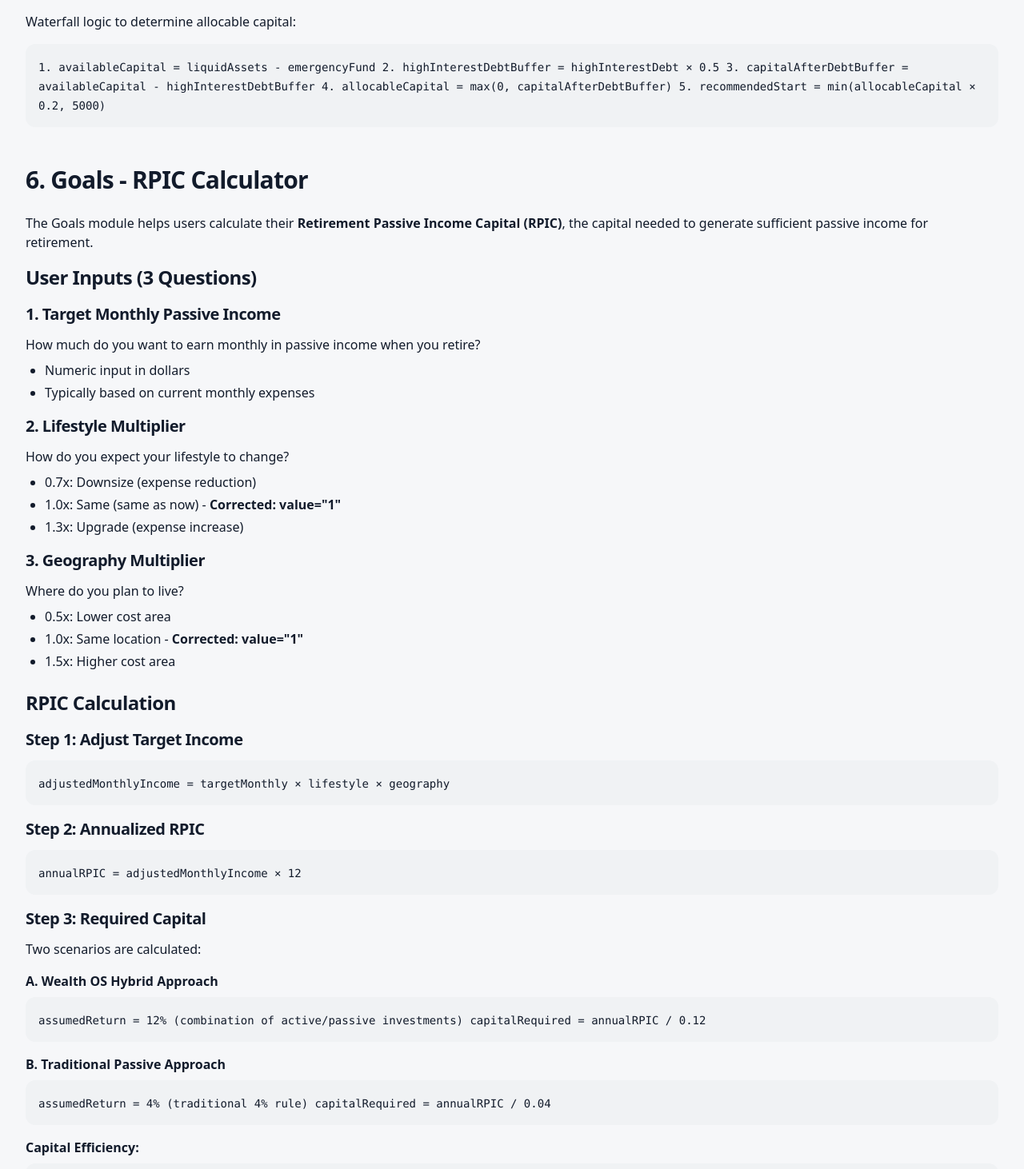
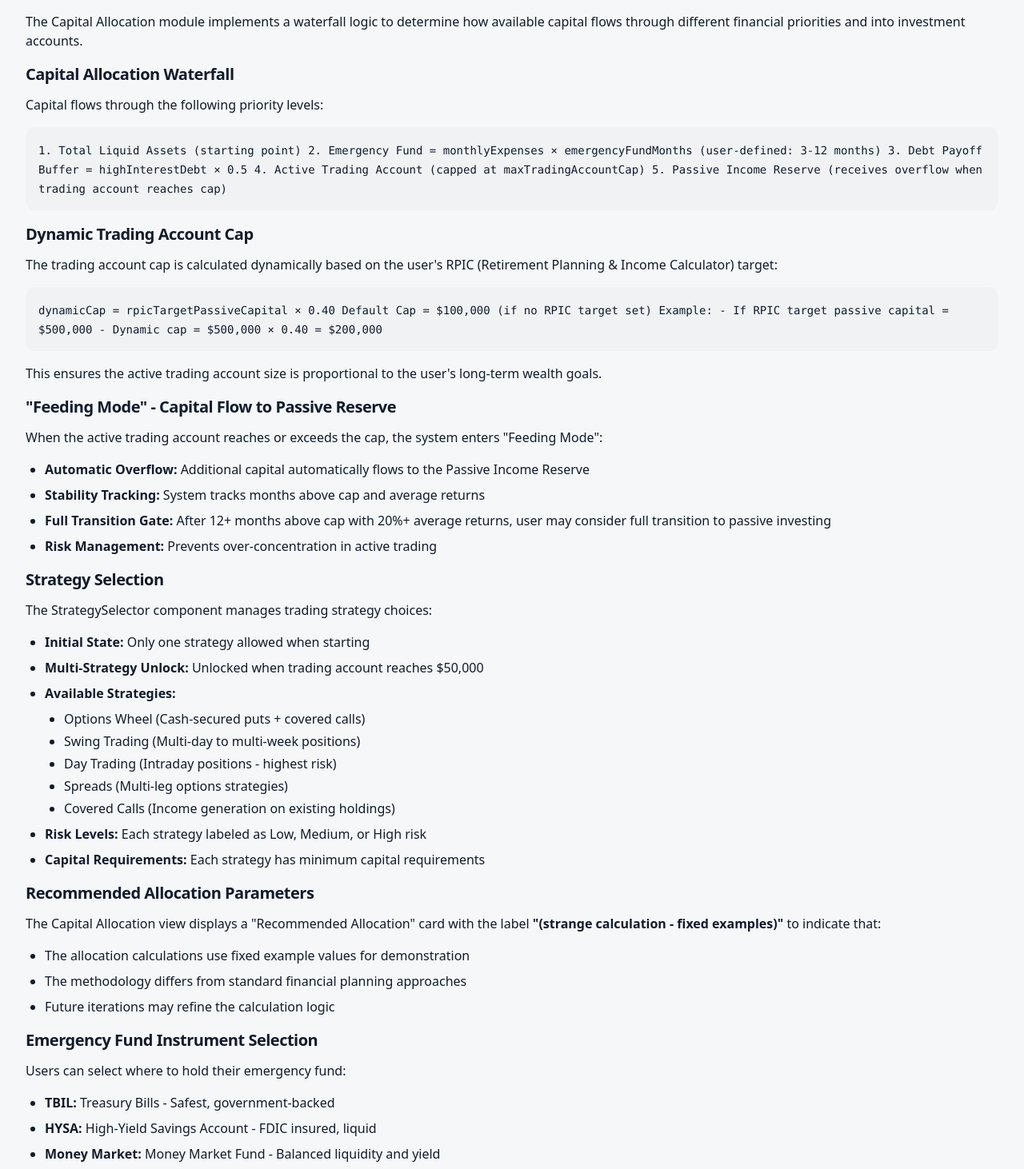
Before and after one commit to Julian-Rockwell/wealth-os, a React (Vite) app: page /documentation in a window 1280 px wide. Shown: the part 9848-11310 px from the top of the page at 80% size. Built offline with nearby package versions, Linux system fonts and the light colour scheme; the HTML template or start-up script is replaced by a standard one.

Commit message:
Update documentation

```diff
--- a/src/pages/Documentation.tsx
+++ b/src/pages/Documentation.tsx
@@ -540,17 +540,92 @@ max score = 20 points`}
 
           <h3 className="text-2xl font-semibold mb-4">Step 5: Capital Allocation</h3>
           <p className="mb-4">
-            Waterfall logic to determine allocable capital:
+            The Capital Allocation module implements a waterfall logic to determine how available capital flows through different financial priorities and into investment accounts.
+          </p>
+
+          <h4 className="text-xl font-semibold mb-3">Capital Allocation Waterfall</h4>
+          <p className="mb-4">
+            Capital flows through the following priority levels:
           </p>
           <div className="bg-muted p-4 rounded-lg mb-4">
             <code className="text-sm">
-              {`1. availableCapital = liquidAssets - emergencyFund
-2. highInterestDebtBuffer = highInterestDebt × 0.5
-3. capitalAfterDebtBuffer = availableCapital - highInterestDebtBuffer
-4. allocableCapital = max(0, capitalAfterDebtBuffer)
-5. recommendedStart = min(allocableCapital × 0.2, 5000)`}
+              {`1. Total Liquid Assets (starting point)
+2. Emergency Fund = monthlyExpenses × emergencyFundMonths (user-defined: 3-12 months)
+3. Debt Payoff Buffer = highInterestDebt × 0.5
+4. Active Trading Account (capped at maxTradingAccountCap)
+5. Passive Income Reserve (receives overflow when trading account reaches cap)`}
             </code>
           </div>
+
+          <h4 className="text-xl font-semibold mb-3">Dynamic Trading Account Cap</h4>
+          <p className="mb-4">
+            The trading account cap is calculated dynamically based on the user's RPIC (Retirement Planning & Income Calculator) target:
+          </p>
+          <div className="bg-muted p-4 rounded-lg mb-4">
+            <code className="text-sm">
+              {`dynamicCap = rpicTargetPassiveCapital × 0.40
+Default Cap = $100,000 (if no RPIC target set)
+
+Example:
+- If RPIC target passive capital = $500,000
+- Dynamic cap = $500,000 × 0.40 = $200,000`}
+            </code>
+          </div>
+          <p className="mb-4">
+            This ensures the active trading account size is proportional to the user's long-term wealth goals.
+          </p>
+
+          <h4 className="text-xl font-semibold mb-3">"Feeding Mode" - Capital Flow to Passive Reserve</h4>
+          <p className="mb-4">
+            When the active trading account reaches or exceeds the cap, the system enters "Feeding Mode":
+          </p>
+          <ul className="list-disc pl-6 mb-4 space-y-2">
+            <li><strong>Automatic Overflow:</strong> Additional capital automatically flows to the Passive Income Reserve</li>
+            <li><strong>Stability Tracking:</strong> System tracks months above cap and average returns</li>
+            <li><strong>Full Transition Gate:</strong> After 12+ months above cap with 20%+ average returns, user may consider full transition to passive investing</li>
+            <li><strong>Risk Management:</strong> Prevents over-concentration in active trading</li>
+          </ul>
+
+          <h4 className="text-xl font-semibold mb-3">Strategy Selection</h4>
+          <p className="mb-4">
+            The StrategySelector component manages trading strategy choices:
+          </p>
+          <ul className="list-disc pl-6 mb-4 space-y-2">
+            <li><strong>Initial State:</strong> Only one strategy allowed when starting</li>
+            <li><strong>Multi-Strategy Unlock:</strong> Unlocked when trading account reaches $50,000</li>
+            <li><strong>Available Strategies:</strong>
+              <ul className="list-disc pl-6 mt-2 space-y-1">
+                <li>Options Wheel (Cash-secured puts + covered calls)</li>
+                <li>Swing Trading (Multi-day to multi-week positions)</li>
+                <li>Day Trading (Intraday positions - highest risk)</li>
+                <li>Spreads (Multi-leg options strategies)</li>
+                <li>Covered Calls (Income generation on existing holdings)</li>
+              </ul>
+            </li>
+            <li><strong>Risk Levels:</strong> Each strategy labeled as Low, Medium, or High risk</li>
+            <li><strong>Capital Requirements:</strong> Each strategy has minimum capital requirements</li>
+          </ul>
+
+          <h4 className="text-xl font-semibold mb-3">Recommended Allocation Parameters</h4>
+          <p className="mb-4">
+            The Capital Allocation view displays a "Recommended Allocation" card with the label <strong>"(strange calculation - fixed examples)"</strong> to indicate that:
+          </p>
+          <ul className="list-disc pl-6 mb-4 space-y-2">
+            <li>The allocation calculations use fixed example values for demonstration</li>
+            <li>The methodology differs from standard financial planning approaches</li>
+            <li>Future iterations may refine the calculation logic</li>
+          </ul>
+
+          <h4 className="text-xl font-semibold mb-3">Emergency Fund Instrument Selection</h4>
+          <p className="mb-4">
+            Users can select where to hold their emergency fund:
+          </p>
+          <ul className="list-disc pl-6 mb-4 space-y-2">
+            <li><strong>TBIL:</strong> Treasury Bills - Safest, government-backed</li>
+            <li><strong>HYSA:</strong> High-Yield Savings Account - FDIC insured, liquid</li>
+            <li><strong>Money Market:</strong> Money Market Fund - Balanced liquidity and yield</li>
+            <li><strong>Other:</strong> Custom solution</li>
+          </ul>
         </section>
 
         {/* 6. Goals */}
```
